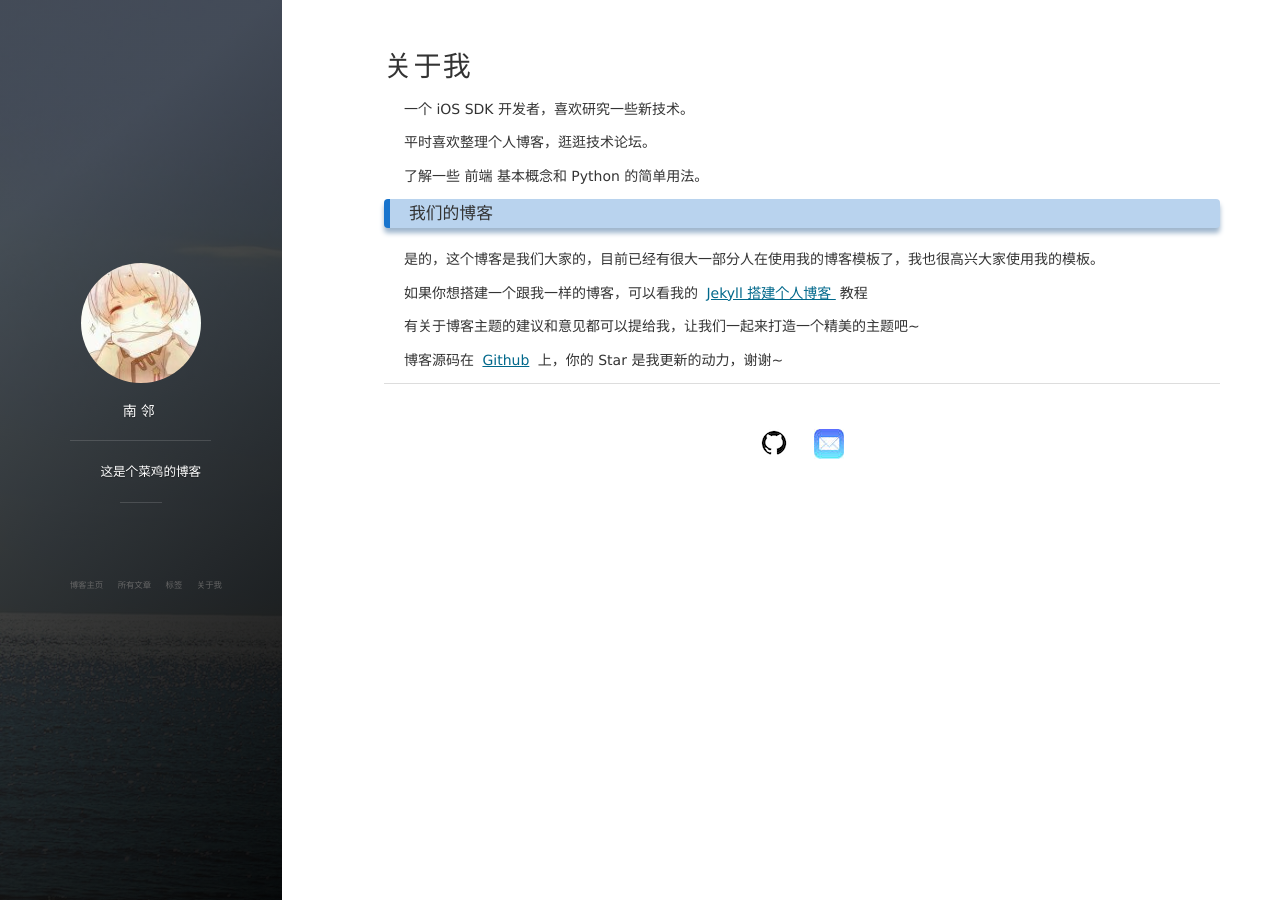
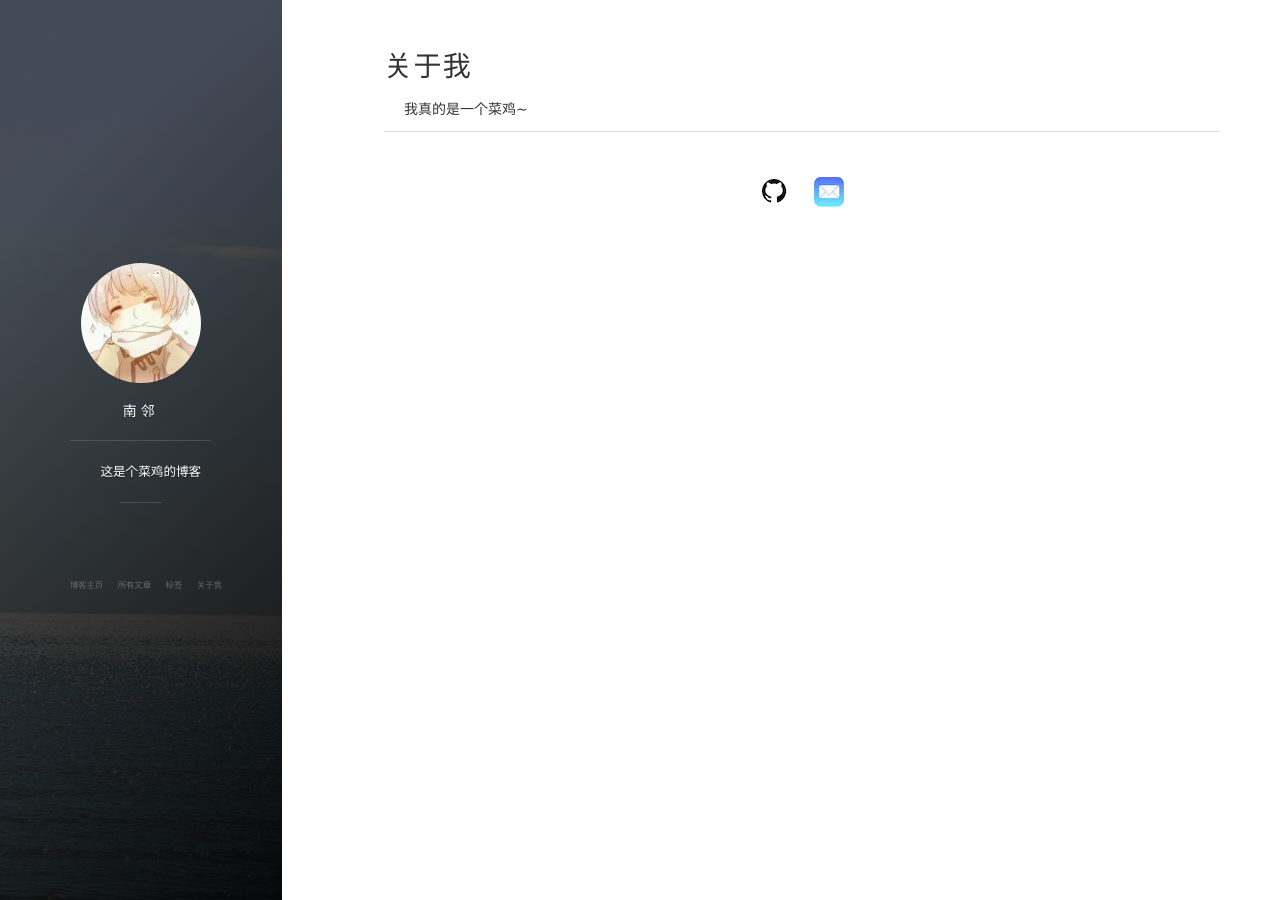
Before and after one commit to nanlin98/nanlin98.github.io, a Jekyll site: the page built from about.md, in a window 1280 px wide. Built offline with Jekyll 4.4.1, drawn with Linux system fonts in a browser that asks for light colours; nearby versions of some CDN libraries.

Commit message:
Update about.md

```diff
--- a/about.md
+++ b/about.md
@@ -3,39 +3,7 @@
 title: 关于我
 ---
 
-一个 iOS SDK 开发者，喜欢研究一些新技术。
-<p>
-平时喜欢整理个人博客，逛逛技术论坛。
-<p>
-了解一些 前端 基本概念和 Python 的简单用法。
-
-<p>
-
-<h3> 我们的博客 </h3>
-
-<p>
-
-是的，这个博客是我们大家的，目前已经有很大一部分人在使用我的博客模板了，我也很高兴大家使用我的模板。
-
-<p>
-
-如果你想搭建一个跟我一样的博客，可以看我的
-<a href="/2016/10/jekyll_tutorials1/"> Jekyll 搭建个人博客 </a>
-教程
-
-<p>
-
-有关于博客主题的建议和意见都可以提给我，让我们一起来打造一个精美的主题吧~
-
-<p>
-
-博客源码在 <a target="_blank" href='https://github.com/leopardpan/leopardpan.github.io/'>Github</a> 上，你的 Star 是我更新的动力，谢谢~
-
-<p>
-
-<p>
-
-<p>
+我真的是一个菜鸡~
 
 
 {% include comments.html %}
```
